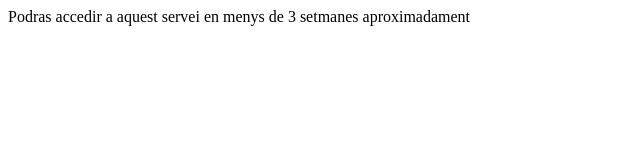
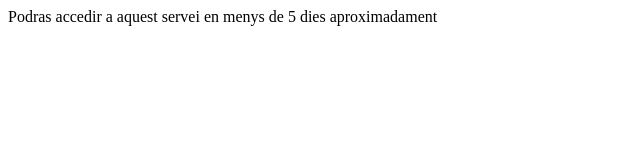
Before and after one commit to code-programer/jarvis-assistent, a plain HTML site: page index.html in a window 1280 px wide. Shown: the full height of the page, 0-640 px from the left. Drawn offline with Linux system fonts and the light colour scheme.

Commit message:
Update index.html

```diff
--- a/index.html
+++ b/index.html
@@ -1,3 +1,3 @@
 <html>
-<p>Podras accedir a aquest servei en menys de 3 setmanes aproximadament</p>
+<p>Podras accedir a aquest servei en menys de 5 dies aproximadament</p>
 </html>
```
